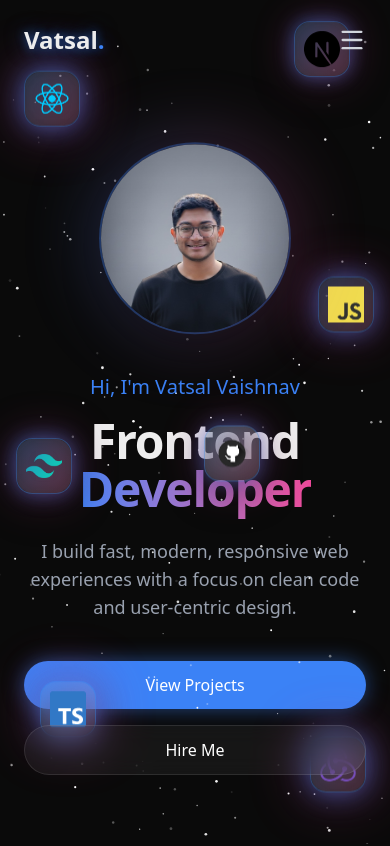
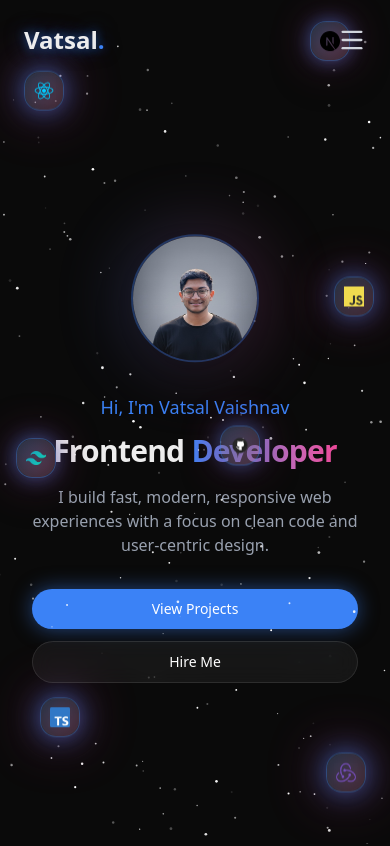
Before and after one commit to VatsalVaishnav/Vatsal-Portfolio, a Next.js app: page / in a window 390 px wide. Shown: the top 846 px of the page. Built offline with nearby package versions, Linux system fonts and the light colour scheme.

Commit message:
changis in the herpo section

```diff
--- a/src/components/About.tsx
+++ b/src/components/About.tsx
@@ -24,7 +24,7 @@ export default function About() {
     <section id="about" className="relative py-24">
       <div className="container mx-auto px-6">
 
-          <div className="relative overflow-hidden rounded-3xl border border-white/5 bg-linear-to-br from-white/10 via-white/5 to-white/0 px-8 py-12 md:px-12">
+          <div className="relative overflow-hidden rounded-3xl border border-white/5 bg-linear-to-br from-white/10 via-white/5 to-white/0 px-4 py-8 sm:px-6 sm:py-10 md:px-8 md:py-12 lg:px-12">
 
 
             <motion.div
--- a/src/components/Hero.tsx
+++ b/src/components/Hero.tsx
@@ -67,6 +67,8 @@ export default function Hero() {
                 className="w-full h-full absolute"
                 particleColor="#FFFFFF"
             />
+
+
             {/* Background Elements */}
             <div className="absolute top-0 left-0 w-full h-full overflow-hidden -z-10">
                 <div className="absolute top-[-10%] left-[-10%] w-[40%] h-[40%] bg-primary/20 rounded-full blur-[100px]" />
@@ -89,7 +91,7 @@ export default function Hero() {
                         }}
                     >
                         <motion.div
-                            className="relative flex h-14 w-14 items-center justify-center rounded-2xl border border-primary/40 bg-white/10 backdrop-blur-xl"
+                            className="relative flex h-10 w-10 md:h-12 md:w-12 items-center justify-center rounded-2xl border border-primary/40 bg-white/10 backdrop-blur-xl"
                             animate={{
                                 boxShadow: [
                                     "0 0 20px rgba(59,130,246,0.4), 0 0 40px rgba(236,72,153,0.3), 0 10px 40px rgba(0,0,0,0.4)",
@@ -118,21 +120,21 @@ export default function Hero() {
                             <Image
                                 src={skill.src}
                                 alt={skill.alt}
-                                className="relative h-9 w-9 object-contain z-10"
+                                className="relative h-5 w-5 md:h-7 md:w-7 object-contain z-10"
                             />
                         </motion.div>
                     </motion.div>
                 ))}
             </div>
 
-            <div className="container mx-auto px-6 text-center">
+            <div className="container mx-auto px-4 sm:px-6 text-center">
                 <motion.div
                     initial={{ opacity: 0, y: 20 }}
                     animate={{ opacity: 1, y: 0 }}
                     transition={{ duration: 0.5 }}
                 >
                     <motion.div
-                        className="relative w-48 h-48 mx-auto mb-8"
+                        className="relative w-32 h-32 md:w-48 md:h-48 mx-auto mb-6 md:mb-8"
                         animate={{ y: [0, -10, 0] }}
                         transition={{
                             duration: 4,
@@ -154,31 +156,31 @@ export default function Hero() {
                         </motion.div>
                     </motion.div>
 
-                    <h2 className="text-xl md:text-2xl text-primary font-medium mb-4">
+                    <h2 className="text-lg sm:text-xl md:text-2xl text-primary font-medium mb-3 md:mb-4">
                         Hi, I&apos;m Vatsal Vaishnav
                     </h2>
 
-                    <h1 className="text-5xl md:text-7xl font-bold mb-6 tracking-tight">
+                    <h1 className="text-3xl sm:text-4xl md:text-5xl lg:text-7xl font-bold mb-4 md:mb-6 tracking-tight">
                         Frontend{" "}
                         <span className="text-transparent bg-clip-text bg-linear-to-r from-primary to-secondary">
                             Developer
                         </span>
                     </h1>
-                    <p className="text-gray-400 text-lg md:text-xl max-w-2xl mx-auto mb-10">
+                    <p className="text-gray-400 text-base sm:text-lg md:text-xl max-w-2xl mx-auto mb-8 md:mb-10 px-4">
                         I build fast, modern, responsive web experiences with a focus on
                         clean code and user-centric design.
                     </p>
 
-                    <div className="flex flex-col md:flex-row gap-4 justify-center">
+                    <div className="flex flex-col sm:flex-row gap-3 sm:gap-4 justify-center items-center px-4">
                         <Link
                             href="#projects"
-                            className="px-8 py-3 bg-primary hover:bg-blue-600 text-white rounded-full font-medium transition-all duration-300 shadow-[0_0_20px_rgba(59,130,246,0.5)] hover:shadow-[0_0_30px_rgba(59,130,246,0.7)]"
+                            className="w-full sm:w-auto px-6 sm:px-8 py-2.5 sm:py-3 bg-primary hover:bg-blue-600 text-white rounded-full font-medium transition-all duration-300 shadow-[0_0_20px_rgba(59,130,246,0.5)] hover:shadow-[0_0_30px_rgba(59,130,246,0.7)] text-sm sm:text-base"
                         >
                             View Projects
                         </Link>
                         <Link
                             href="#contact"
-                            className="px-8 py-3 glass hover:bg-white/10 text-white rounded-full font-medium transition-all duration-300"
+                            className="w-full sm:w-auto px-6 sm:px-8 py-2.5 sm:py-3 glass hover:bg-white/10 text-white rounded-full font-medium transition-all duration-300 text-sm sm:text-base"
                         >
                             Hire Me
                         </Link>
```
